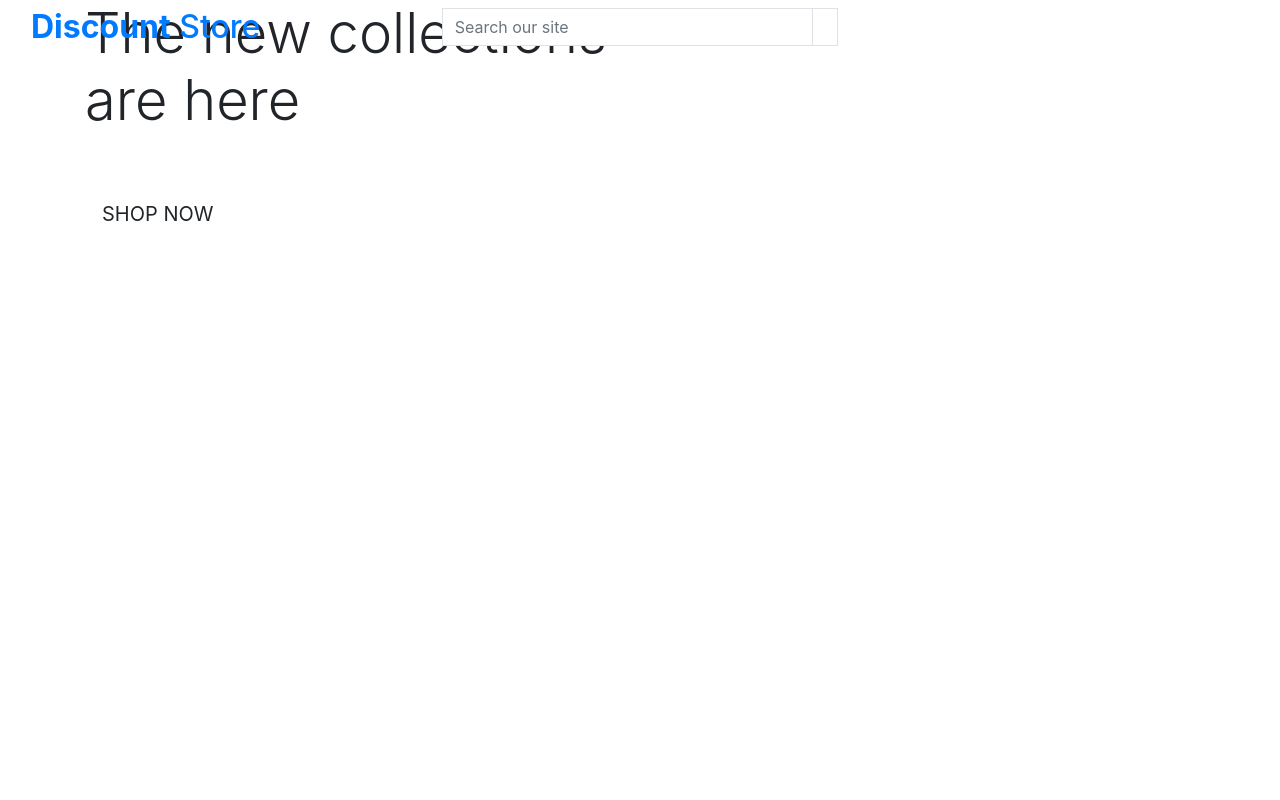
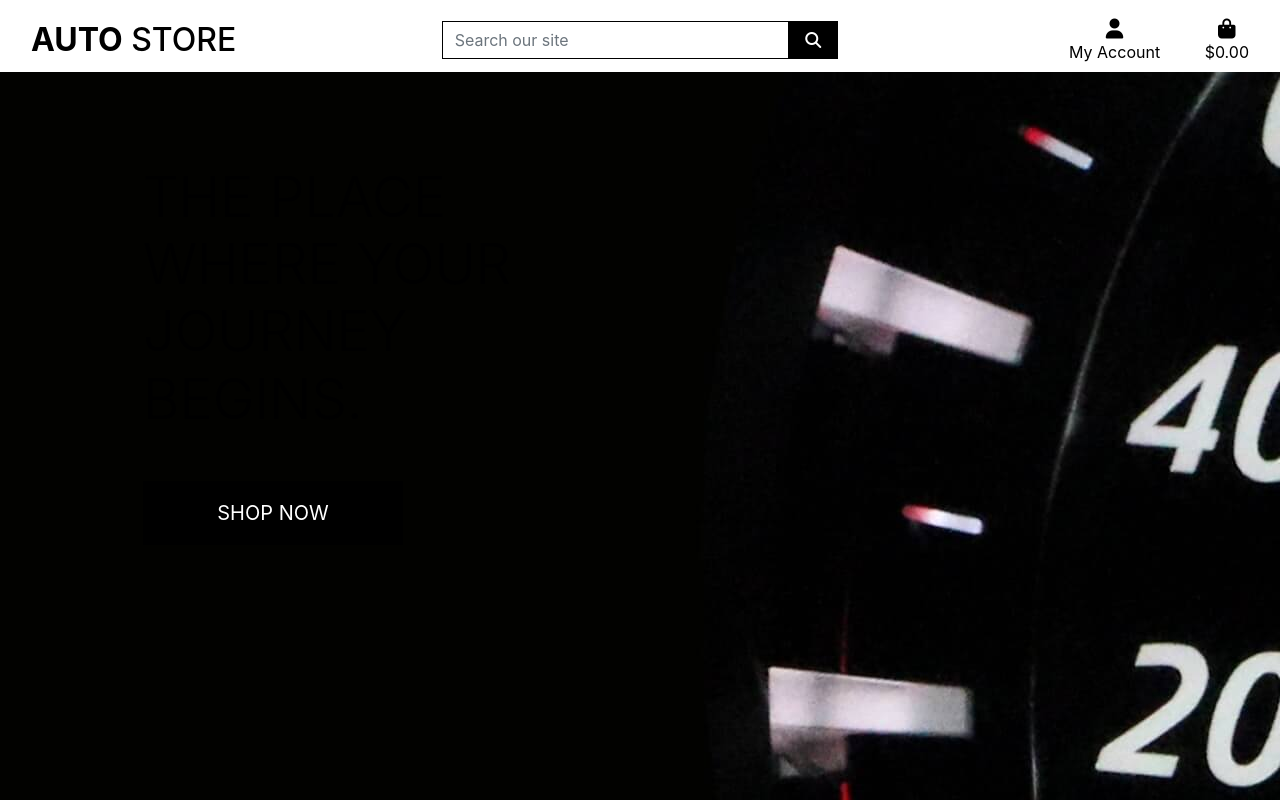
Before and after one commit to jay-o-sullivan/ms4-project, a Django app: page / in a window 1280 px wide. Run offline with Django 3.2, Linux system fonts and the light colour scheme; some libraries are stand-ins or nearby versions.

Commit message:
completed home page header and css

```diff
--- a/home/templates/home/index.html
+++ b/home/templates/home/index.html
@@ -14,7 +14,7 @@
         <div class="row h-100">
             <div class="col-7 col-md-6 my-auto">
                 <h1 class="display-4 logo-font text-black">
-                    The new collections are here
+                    The place where your journey begins.
                 </h1>
                 <div class="my-5">
                     <h4>
--- a/ms4_project/settings.py
+++ b/ms4_project/settings.py
@@ -147,6 +147,11 @@ USE_TZ = True
 
 STATIC_URL = '/static/'
 
+STATICFILES_DIRS = (os.path.join(BASE_DIR, 'static'),)
+
+MEDIA_URL = '/media/'
+MEDIA_ROOT = os.path.join(BASE_DIR, 'media')
+
 # Default primary key field type
 # https://docs.djangoproject.com/en/3.2/ref/settings/#default-auto-field
 
--- a/ms4_project/urls.py
+++ b/ms4_project/urls.py
@@ -15,9 +15,11 @@ Including another URLconf
 """
 from django.contrib import admin
 from django.urls import path, include
+from django.conf import settings
+from django.conf.urls.static import static
 
 urlpatterns = [
     path('admin/', admin.site.urls),
     path('accounts/', include('allauth.urls')),
     path('', include('home.urls')),
-]
+] + static(settings.MEDIA_URL, document_root=settings.MEDIA_ROOT)
--- /dev/null
+++ b/static/css/base.css
@@ -0,0 +1,81 @@
+html {
+    height: 100%;
+}
+
+body {
+    background: url('/media/homepage_background_cropped.jpg') no-repeat center center fixed;
+    /*background-size: cover;
+    height: calc(100vh - 164px);
+    color: #555;
+    font-family: 'Lato';*/
+}
+
+/* from Bulma */
+.icon {
+    align-items: center;
+    display: inline-flex;
+    justify-content: center;
+    height: 1.5rem;
+    width: 1.5rem;
+}
+
+.logo-font {
+    text-transform: uppercase;
+}
+
+.main-logo-link {
+    width: fit-content;
+}
+
+.shop-now-button {
+    background: black;
+    color: white;
+    min-width: 260px;
+}
+
+.btn-black {
+    background: black;
+    color: white;
+}
+
+.shop-now-button:hover,
+.shop-now-button:active,
+.shop-now-button:focus,
+.btn-black:hover,
+.btn-black:active,
+.btn-black:focus {
+    background: #222;
+    color: white;
+}
+
+.text-black {
+    color: #000 !important;
+}
+
+.border-black {
+    border: 1px solid black !important;
+}
+
+/* -------------------------------- Media Queries */
+
+/* Slightly larger container on xl screens */
+@media (min-width: 1200px) {
+  .container {
+    max-width: 80%;
+  }
+}
+
+/* fixed top navbar only on medium and up */
+@media (min-width: 992px) {
+    .fixed-top-desktop-only {
+        position: fixed;
+        top: 0;
+        right: 0;
+        left: 0;
+        z-index: 1030;
+    }
+
+    .header-container {
+        padding-top: 164px;
+    }
+}
--- a/templates/base.html
+++ b/templates/base.html
@@ -14,12 +14,15 @@
 
     {% block corecss %}
     <link rel="stylesheet" href="https://stackpath.bootstrapcdn.com/bootstrap/4.4.1/css/bootstrap.min.css" integrity="sha384-Vkoo8x4CGsO3+Hhxv8T/Q5PaXtkKtu6ug5TOeNV6gBiFeWPGFN9MuhOf23Q9Ifjh" crossorigin="anonymous">
+    <link rel="stylesheet" href="https://fonts.googleapis.com/css?family=Lato&display=swap">
+    <link rel="stylesheet" href="{% static 'css/base.css' %}">
     {% endblock %}
 
     {% block extra_css %}
     {% endblock %}
 
     {% block corejs %}
+    <script src="https://kit.fontawesome.com/e9c73d7092.js" crossorigin="anonymous"></script>
     <script src="https://code.jquery.com/jquery-3.6.0.min.js" integrity="sha256-/xUj+3OJU5yExlq6GSYGSHk7tPXikynS7ogEvDej/m4=" crossorigin="anonymous"></script>
     <script src="https://code.jquery.com/jquery-3.4.1.slim.min.js" integrity="sha384-J6qa4849blE2+poT4WnyKhv5vZF5SrPo0iEjwBvKU7imGFAV0wwj1yYfoRSJoZ+n" crossorigin="anonymous"></script>
     <script src="https://cdn.jsdelivr.net/npm/popper.js@1.16.0/dist/umd/popper.min.js" integrity="sha384-Q6E9RHvbIyZFJoft+2mJbHaEWldlvI9IOYy5n3zV9zzTtmI3UksdQRVvoxMfooAo" crossorigin="anonymous"></script>
@@ -29,14 +32,14 @@
     {% block extra_js %}
     {% endblock %}
 
-    <title>Discount Store {% block extra_title%}{% endblock %}</title>
+    <title>Auto Store {% block extra_title%}{% endblock %}</title>
   </head>
   <body>
     <header class="container-fluid fixed-top">
-      <div class="row">
+      <div id="topnav" class="row bg-white pt-lg-2 d-none d-lg-flex">
         <div class="col-12 col-lg-4 my-auto py-1 py-lg-0 text-center text-lg-left">
           <a href="{% url 'home' %}" class="nav-link main-logo-link">
-            <h2 class="logo-font text-black my-0"><strong>Discount</strong> Store</h2>
+            <h2 class="logo-font text-black my-0"><strong>Auto</strong> Store</h2>
           </a>
         </div>
         <div class="col-12 col-lg-4 my-auto py-1 py-lg-0">
@@ -55,8 +58,40 @@
         </div>
         <div class="col-12 col-lg-4 my-auto py-1 py-lg-0">
           <ul class="list-inline list-unstyled text-center text-lg-right my-0">
-            <li class="list-inline-item dropdown"></li>
-            <li class="list-inline-item"></li>
+              <li class="list-inline-item dropdown">
+                  <a class="text-black nav-link" href="#" id="user-options" data-toggle="dropdown" aria-haspopup="true" aria-expanded="false">
+                      <div class="text-center">
+                          <div><i class="fas fa-user fa-lg"></i></div>
+                          <p class="my-0">My Account</p>
+                      </div>
+                  </a>
+                  <div class="dropdown-menu border-0" aria-labelledby="user-options">
+                      {% if request.user.is_authenticated %}
+                          {% if request.user.is_superuser %}
+                              <a href="" class="dropdown-item">Product Management</a>
+                          {% endif %}
+                          <a href="" class="dropdown-item">My Profile</a>
+                          <a href="{% url 'account_logout' %}" class="dropdown-item">Logout</a>
+                      {% else %}
+                          <a href="{% url 'account_signup' %}" class="dropdown-item">Register</a>
+                          <a href="{% url 'account_login' %}" class="dropdown-item">Login</a>
+                      {% endif %}
+                  </div>
+              </li>
+              <li class="list-inline-item">
+                  <a class="{% if grand_total %}text-info font-weight-bold{% else %}text-black{% endif %} nav-link" href="">
+                      <div class="text-center">
+                          <div><i class="fas fa-shopping-bag fa-lg"></i></div>
+                          <p class="my-0">
+                              {% if grand_total %}
+                                  ${{ grand_total|floatformat:2 }}
+                              {% else %}
+                                  $0.00
+                              {% endif %}
+                          </p>
+                      </div>
+                  </a>
+              </li>
           </ul>
         </div>
       </div>
```
Also changed, not shown: media/homepage_background_cropped.jpg (added).
